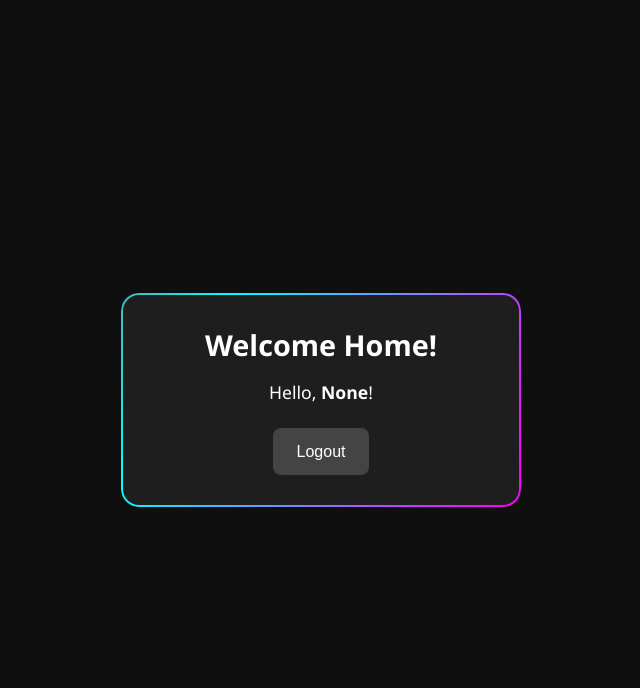
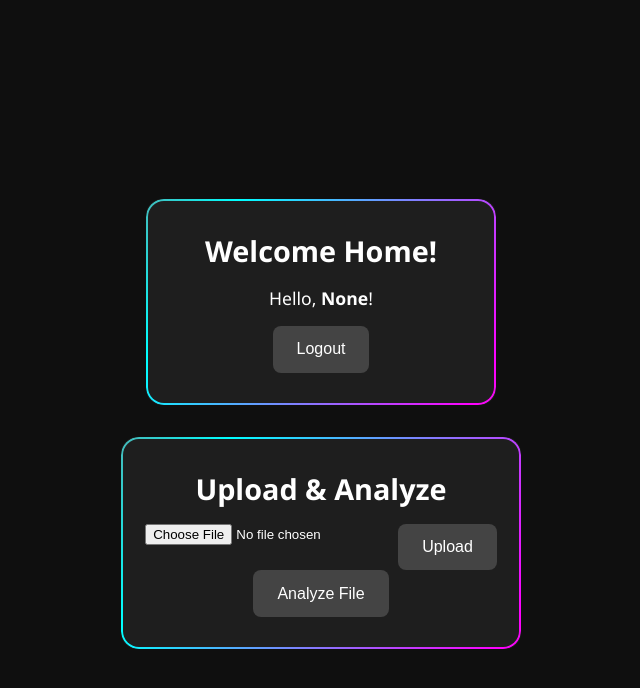
Before and after one commit to AlexanderBedrosyan/data-checker, a Flask app: page / in a window 1280 px wide. Shown: the top 688 px of the page, without its empty margins (319-959 px from the left). Run offline with Flask 3, Linux system fonts and the light colour scheme; a user stored in the database is signed in.

Commit message:
Update home page and related css

```diff
--- a/app/static/home.css
+++ b/app/static/home.css
@@ -24,6 +24,20 @@ body {
     max-width: 400px;
     z-index: 1;
     overflow: hidden;
+}
+
+.container {
+    display: flex;
+    flex-direction: column;
+    align-items: center;
+    gap: 2rem;
+    width: 100%;
+    max-width: 500px;
+    margin-top: 3rem;
+}
+
+.small-card {
+    max-width: 350px;
 }
 
 /* Animated border */
--- a/app/templates/home.html
+++ b/app/templates/home.html
@@ -6,10 +6,13 @@
     <link rel="stylesheet" href="{{ url_for('static', filename='home.css') }}">
 </head>
 <body>
-    <div class="card">
+
+    <div class="container">
+
+        <div class="card small-card">
             <div class="login-box">
                 <h2>Welcome Home!</h2>
-            <p style="text-align: center; margin-bottom: 1.5rem;">
+                <p style="text-align: center; margin-bottom: 1rem;">
                     Hello, <strong>{{ current_user.email }}</strong>!
                 </p>
                 <form method="post" action="{{ url_for('main.logout') }}">
@@ -18,5 +21,23 @@
                 </form>
             </div>
         </div>
+
+        <!-- File Upload & Analyze -->
+        <div class="card">
+            <div class="login-box">
+                <h2>Upload & Analyze</h2>
+                <form method="post" action="{{ url_for('main.upload') }}" enctype="multipart/form-data">
+                    <input type="hidden" name="csrf_token" value="{{ csrf_token() }}"/>
+                    <input type="file" name="file" accept=".pdf,.xls,.xlsx">
+                    <button type="submit">Upload</button>
+                </form>
+                <form method="post" action="{{ url_for('main.analyze') }}">
+                    <input type="hidden" name="csrf_token" value="{{ csrf_token() }}"/>
+                    <button type="submit">Analyze File</button>
+                </form>
+            </div>
+        </div>
+
+    </div>
 </body>
 </html>
```
Lines whose indentation alone changed are shown as unchanged.
